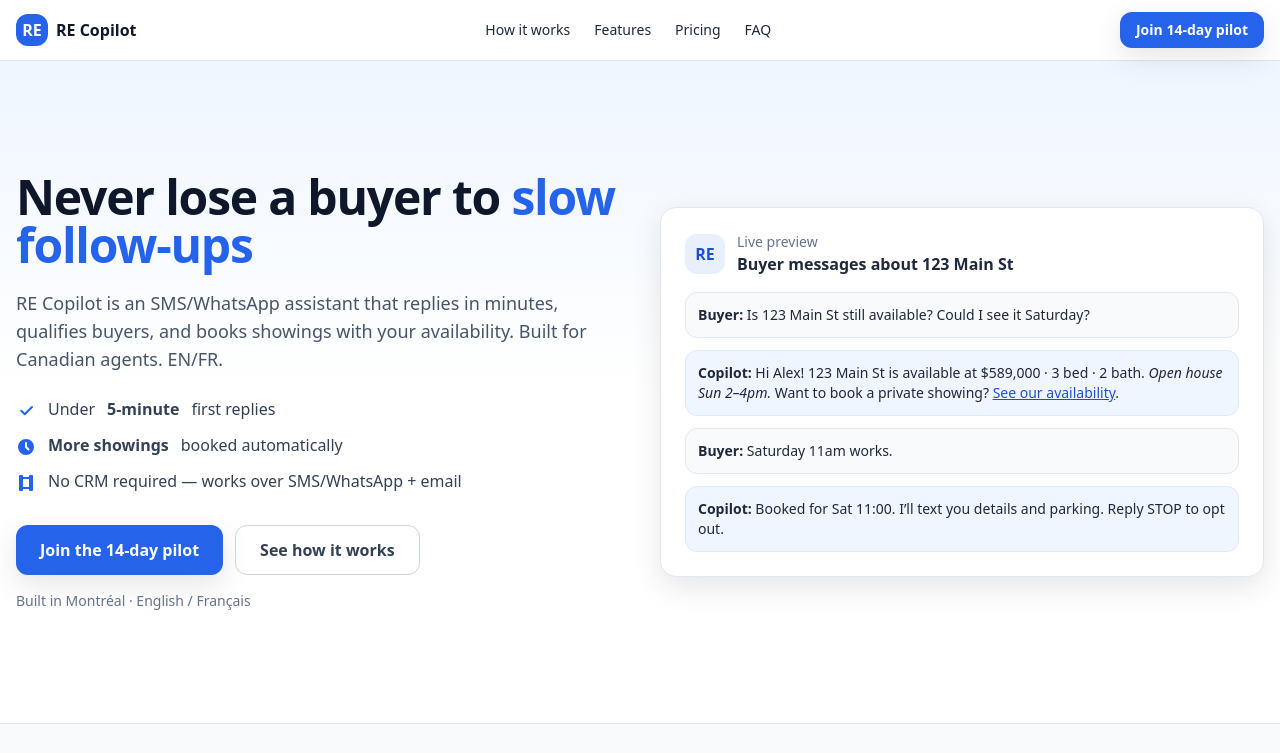
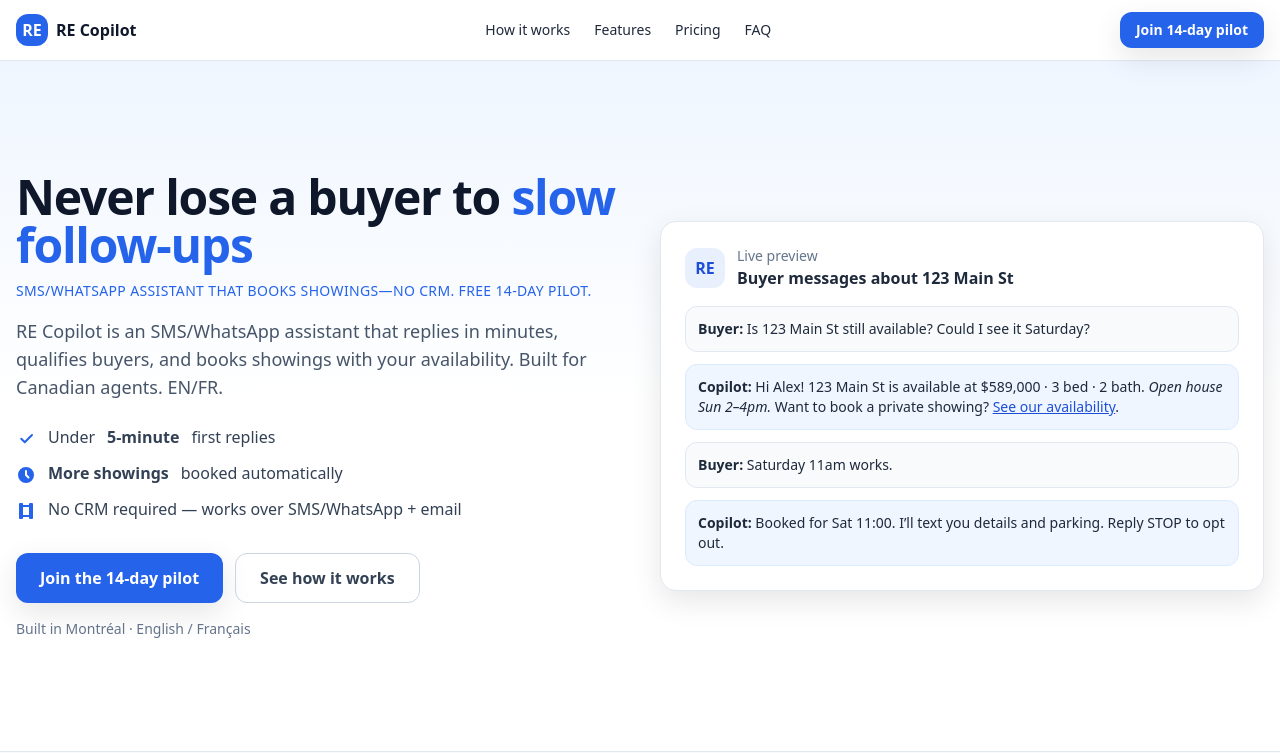
Before and after one commit to zakisandhu/RE_landing-page, a plain HTML site: page index.html in a window 1280 px wide. Shown: the top 753 px of the page. Drawn offline with nearby package versions, Linux system fonts and the light colour scheme.

Commit message:
Add hero supporting line and adjust spacing

```diff
--- a/index.html
+++ b/index.html
@@ -57,7 +57,8 @@
         <h1 class="text-4xl md:text-5xl font-extrabold tracking-tight text-slate-900">
           Never lose a buyer to <span class="text-brand-600">slow follow‑ups</span>
         </h1>
-        <p class="mt-5 text-lg text-slate-600">
+        <p class="mt-3 text-sm uppercase tracking-wide text-brand-600">SMS/WhatsApp assistant that books showings—no CRM. Free 14-day pilot.</p>
+        <p class="mt-4 text-lg text-slate-600">
           RE Copilot is an SMS/WhatsApp assistant that replies in minutes, qualifies buyers, and books showings with your availability. Built for Canadian agents. EN/FR.
         </p>
         <ul class="mt-6 space-y-3 text-slate-700">
```
